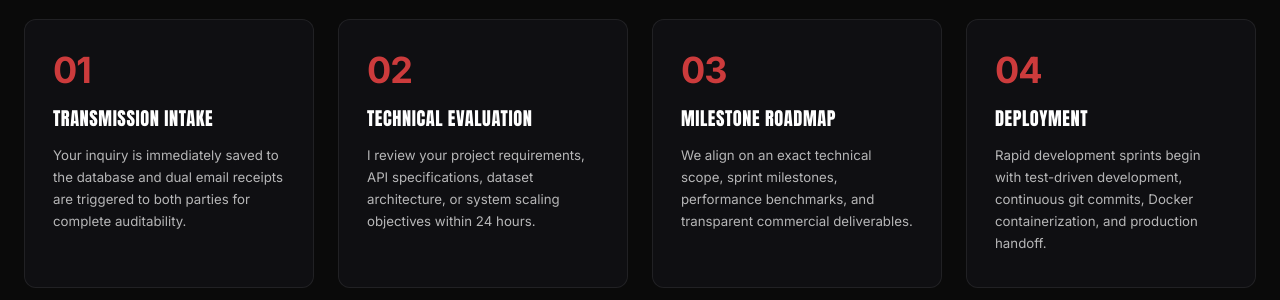
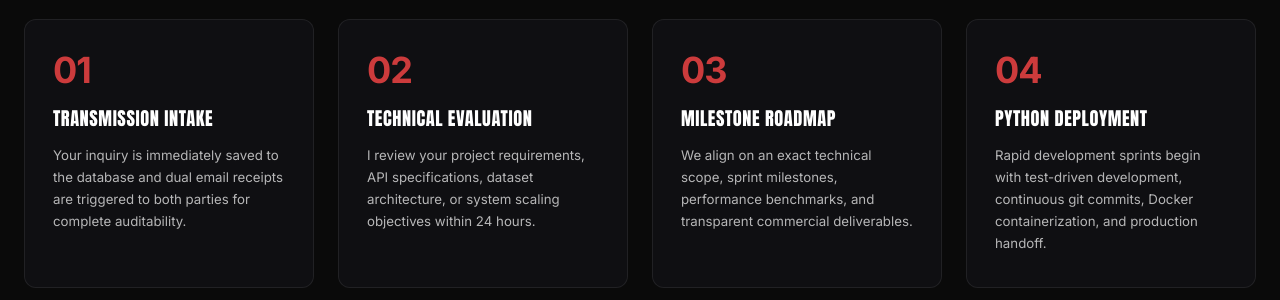
Before and after one commit to nabilmushfique460/Portfolio-Django, a Django app: page /contact/ in a window 1280 px wide. Shown: the part 1750-2050 px from the top of the page. Run offline with Django 5.2, Linux system fonts and the light colour scheme; some web fonts are replaced.

Commit message:
contact page design

```diff
--- a/portfolio/templates/contact.html
+++ b/portfolio/templates/contact.html
@@ -364,7 +364,7 @@
 
             <div class="workflow-card">
                 <div class="workflow-step-num">04</div>
-                <h3 class="workflow-title font-podium">DEPLOYMENT</h3>
+                <h3 class="workflow-title font-podium">python DEPLOYMENT</h3>
                 <p class="workflow-desc">
                     Rapid development sprints begin with test-driven development, continuous git commits, Docker containerization, and production handoff.
                 </p>
```
